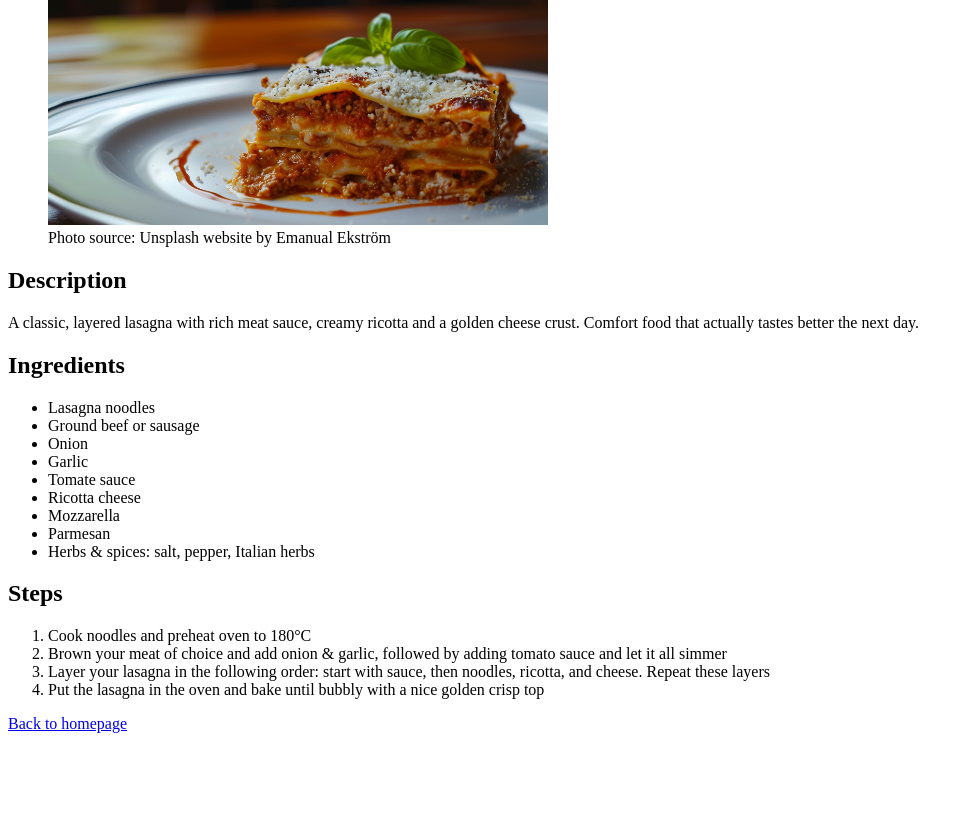
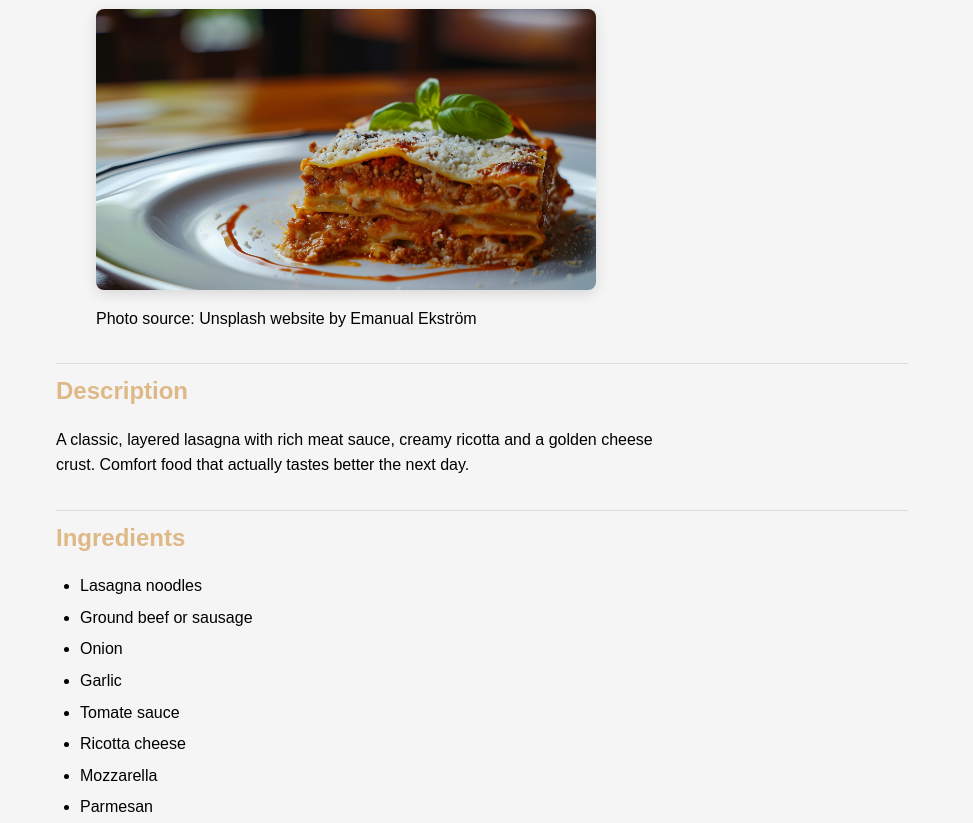
Before and after one commit to DoomHounD/odin-recipes, a plain HTML site: page recipes/lasagna.html in a window 1280 px wide. Shown: the part 136-959 px from the top of the page, without its empty margins (0-973 px from the left). Before the commit the page ends 885 px from the top, so only its background shows below. Drawn offline with Linux system fonts and the light colour scheme.

Commit message:
Style recipe pages with external CSS

```diff
--- /dev/null
+++ b/css/style.css
@@ -0,0 +1,59 @@
+* {
+    box-sizing: border-box;
+}
+
+body {
+    font-family: Arial, Helvetica, sans-serif;
+    background-color: whitesmoke;
+    color: black;
+    padding: 24px;
+    line-height: 1.6;
+}
+
+h1 {
+    color: green;
+    margin-bottom: 16px;
+}
+h2 {
+    color: burlywood;
+    margin-top: 32px;
+    margin-bottom: 12px;
+    padding-top: 8px;
+    border-top: 1px solid rgba(0,0,0,0.1);
+}
+
+a {
+    color: #06c;
+    text-decoration: none;
+}
+
+a:hover {
+    text-decoration: underline;
+}
+
+img {
+    display: block;
+    max-width: 100%;
+    height: auto;
+    margin: 16px 0;
+    border-radius: 8px;
+    box-shadow: 0 4px 14px rgba(0,0,0,0.12);
+}
+
+ul, ol {
+    padding-left: 24px; /* fixes list indentation */
+}
+
+li {
+    margin: 6px 0;
+}
+
+p {
+    max-width: 70ch;
+}
+
+.container {
+    max-width: 900px;
+    margin 0 auto;
+    padding: 24px;
+}
--- a/recipes/lasagna.html
+++ b/recipes/lasagna.html
@@ -4,8 +4,11 @@
     <meta charset="UTF-8">
     <meta name="viewport" content="width=device-width, initial-scale=1.0">
     <title>How to cook lasagna</title>
+    <link rel="stylesheet" href="../css/style.css">
+
 </head>
 <body>
+    <div class="container">
     <h1>How to cook lasagna</h1>
 
     <figure>
@@ -46,5 +49,6 @@
         <li>Put the lasagna in the oven and bake until bubbly with a nice golden crisp top</li>
     </ol>
     <p><a href="../index.html">Back to homepage</a></p>
+    </div>
 </body>
 </html>
```
Also changed, not shown: index.html (+3 -0 lines), recipes/pizza.html (+4 -0 lines), recipes/spaghetti.html (+4 -0 lines).
